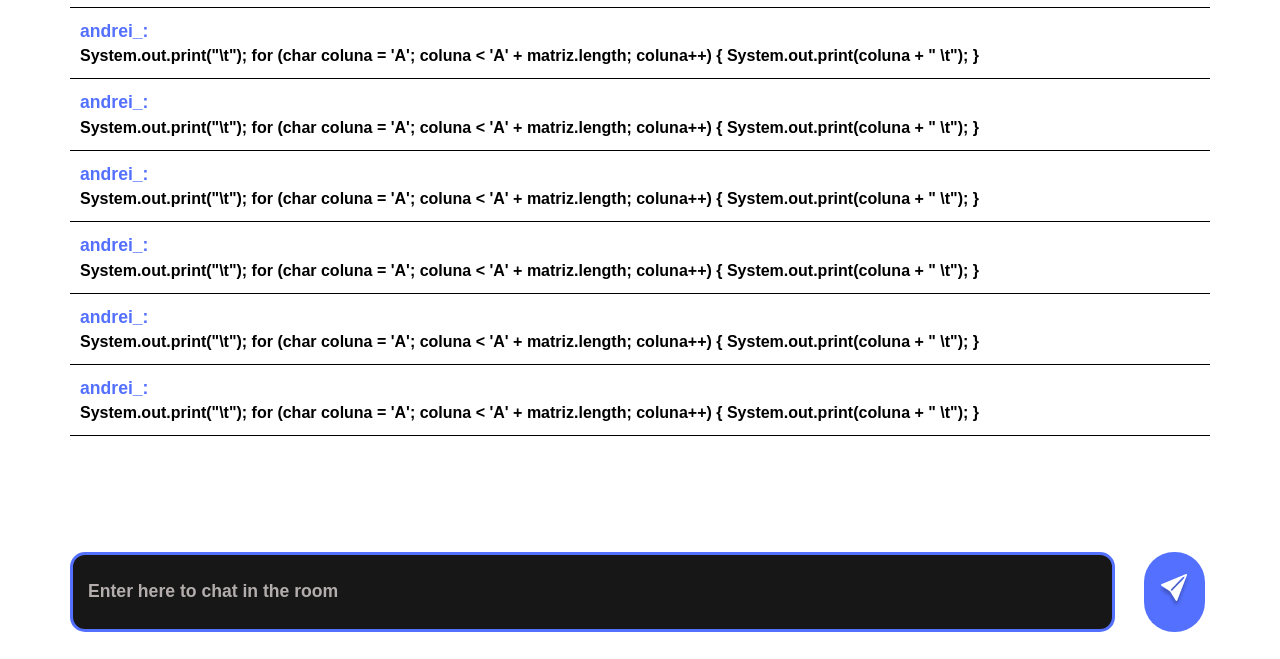
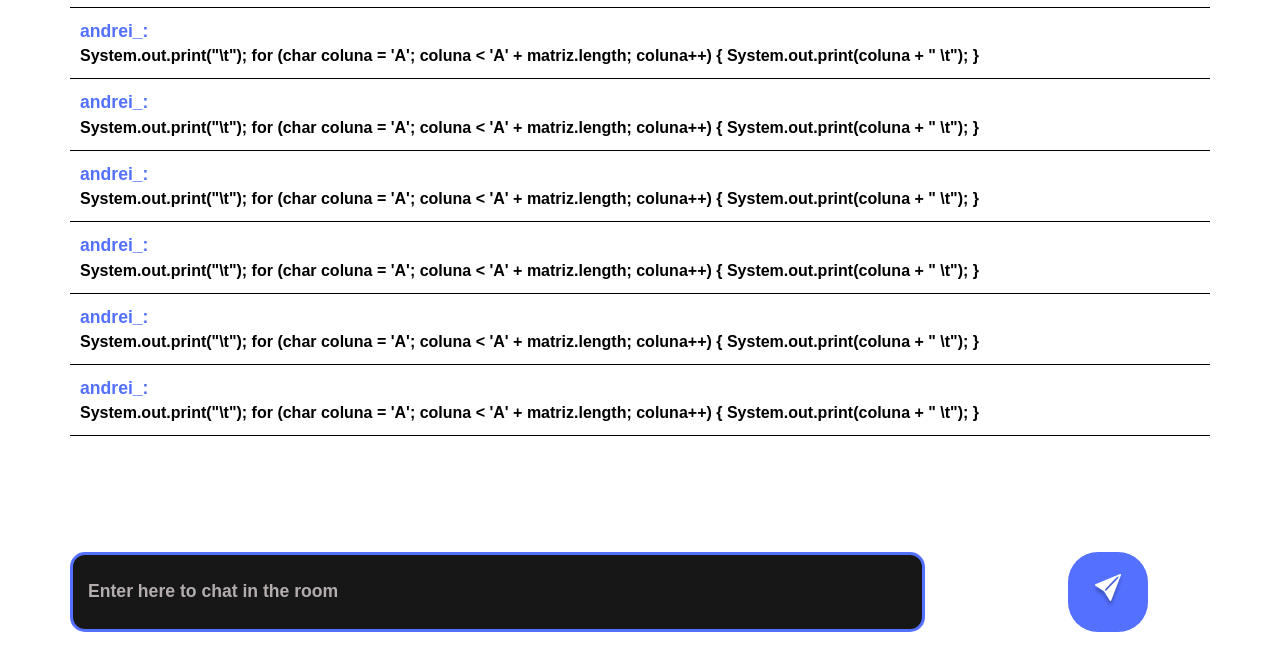
Before and after one commit to AndreiMartinsCoelho/CHAT-API, a website: page index4.html in a window 1280 px wide. Shown: the part 141-800 px from the top of the page. Drawn offline with nearby package versions, Linux system fonts and the light colour scheme.

Commit message:
ajustes 2.4

```diff
--- a/CSS/style.css
+++ b/CSS/style.css
@@ -622,7 +622,7 @@ nav button:hover{
 }
 
 #input-chat{
-    width: 100%;
+    width: 90%;
     height: 100%;
     border-radius: 15px;
     border: solid 3px #5470FF;
@@ -652,7 +652,7 @@ nav button:hover{
 }
 
 #btn-chat{
-    width: 65%;
+    width: 80px;
     height: 10vh;
     border-radius: 30px;
     border: none;
@@ -663,7 +663,7 @@ nav button:hover{
     color: white!important;
     font-size: 1.1rem!important;
     font-weight: 800!important;
-    margin-left: 30%!important;
+    margin-left: 25%!important;
     display: flex;
     align-items: center;
     justify-content: center;
--- a/index4.html
+++ b/index4.html
@@ -103,10 +103,10 @@
     <main id="input-main">
         <div class="container">
             <div class="row">
-                <div class="col-11">
+                <div class="col-10">
                     <input type="text" id="input-chat" placeholder="Enter here to chat in the room">
                 </div>
-                <div class="col-1">
+                <div class="col-2">
                     <button id="btn-chat"><img src="./images/Vector (2).png" alt="botao para envirar"></button>
                 </div>
             </div>
```
